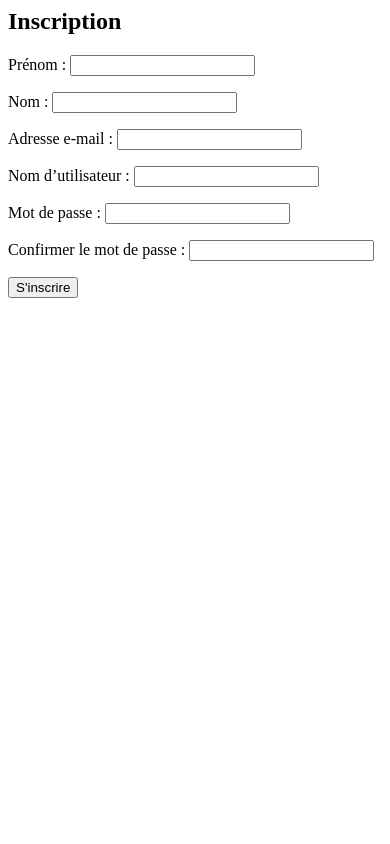
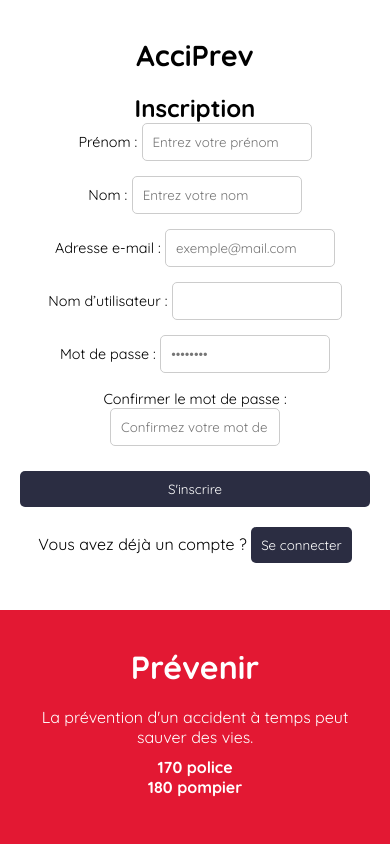
Before and after one commit to WilhCode72/Certification, a Django app: page /auth/register/ in a window 390 px wide. Run offline with Django 5.2, Linux system fonts and the light colour scheme.

Commit message:
hebergement

```diff
--- a/src/DocBlog/settings.py
+++ b/src/DocBlog/settings.py
@@ -24,9 +24,9 @@ BASE_DIR = Path(__file__).resolve().parent.parent
 SECRET_KEY = 'django-insecure-!5pm#y(5yr1_#7w%v50sypvk!f+go4xoh=4mi#e*udt(!ur(kg'
 
 # SECURITY WARNING: don't run with debug turned on in production!
-DEBUG = True
+DEBUG = False
 
-ALLOWED_HOSTS = []
+ALLOWED_HOSTS = ['.onrender.com']
 
 
 # Application definition
--- a/src/authentication/forms.py
+++ b/src/authentication/forms.py
@@ -1,13 +1,47 @@
 from django import forms
 from .models import CustomUser
-# from django.contrib.auth.models import CustomUser
 
 class RegistrationForm(forms.ModelForm):
-    first_name = forms.CharField(max_length=30, required=True, label="Prénom")
-    last_name = forms.CharField(max_length=30, required=True, label="Nom")
-    email = forms.EmailField(required=True, label="Adresse e-mail")
-    password = forms.CharField(widget=forms.PasswordInput, label="Mot de passe")
-    confirm_password = forms.CharField(widget=forms.PasswordInput, label="Confirmer le mot de passe")
+    first_name = forms.CharField(
+        max_length=30,
+        required=True,
+        label="Prénom",
+        widget=forms.TextInput(attrs={
+            'class': 'form-control',  # Classe CSS pour les champs
+            'placeholder': 'Entrez votre prénom'  # Texte d'exemple
+        })
+    )
+    last_name = forms.CharField(
+        max_length=30,
+        required=True,
+        label="Nom",
+        widget=forms.TextInput(attrs={
+            'class': 'form-control',
+            'placeholder': 'Entrez votre nom'
+        })
+    )
+    email = forms.EmailField(
+        required=True,
+        label="Adresse e-mail",
+        widget=forms.EmailInput(attrs={
+            'class': 'form-control',
+            'placeholder': 'exemple@mail.com'
+        })
+    )
+    password = forms.CharField(
+        widget=forms.PasswordInput(attrs={
+            'class': 'form-control',
+            'placeholder': '••••••••'
+        }),
+        label="Mot de passe"
+    )
+    confirm_password = forms.CharField(
+        widget=forms.PasswordInput(attrs={
+            'class': 'form-control',
+            'placeholder': 'Confirmez votre mot de passe'
+        }),
+        label="Confirmer le mot de passe"
+    )
 
     class Meta:
         model = CustomUser
@@ -39,5 +73,17 @@ class RegistrationForm(forms.ModelForm):
 
 
 class LoginForm(forms.Form):
-    username = forms.CharField(label="Nom d'utilisateur ou Email")
-    password = forms.CharField(widget=forms.PasswordInput, label="Mot de passe")
+    username = forms.CharField(
+        label="Nom d'utilisateur ou Email",
+        widget=forms.TextInput(attrs={
+            'class': 'form-control',
+            'placeholder': 'Nom d\'utilisateur ou Email'
+        })
+    )
+    password = forms.CharField(
+        label="Mot de passe",
+        widget=forms.PasswordInput(attrs={
+            'class': 'form-control',
+            'placeholder': '••••••••'
+        })
+    )
--- /dev/null
+++ b/src/authentication/static/css/login.css
@@ -0,0 +1,116 @@
+@import url('https://fonts.googleapis.com/css2?family=Quicksand:wght@300..700&display=swap');
+
+
+* {
+    margin: 0;
+    padding: 0;
+    box-sizing: border-box;
+
+
+    font-family: "Quicksand", serif;
+  font-optical-sizing: auto;
+  font-weight: weight;
+  font-style: normal;
+  }
+
+  body {
+    font-family: Arial, sans-serif;
+    background-color: #f5f7fa;
+  }
+
+  .container {
+    display: flex;
+    flex-wrap: wrap;
+    height: 100vh;
+  }
+
+  .form-section, .info-section {
+    flex: 1;
+    min-width: 300px;
+    padding: 20px;
+  }
+
+  .form-section {
+    background-color: #fff;
+    display: flex;
+    flex-direction: column;
+    justify-content: center;
+  }
+
+  .form-section h1 {
+    font-size: 1.8rem;
+    margin-bottom: 20px;
+  }
+
+  form {
+    display: flex;
+    flex-direction: column;
+  }
+
+  label {
+    margin: 10px 0 5px;
+    font-size: 0.9rem;
+  }
+
+  input {
+    padding: 10px;
+    margin-bottom: 15px;
+    border: 1px solid #ccc;
+    border-radius: 5px;
+  }
+
+  button {
+    padding: 10px;
+    margin: 10px 0;
+    border: none;
+    border-radius: 5px;
+    background-color: #2B2D42;
+    color: #fff;
+    cursor: pointer;
+  }
+
+  button:hover {
+    background-color: #003bb5;
+  }
+
+  .social-icons {
+    display: flex;
+    gap: 10px;
+  }
+
+  .social-icons button {
+    flex: 1;
+    background-color: #f0f0f0;
+    color: #000;
+  }
+
+  .info-section {
+    background-color: #E31833;
+    color: #fff;
+    display: flex;
+    flex-direction: column;
+    justify-content: center;
+    text-align: center;
+    padding: 40px;
+  }
+
+  .info-section h2 {
+    font-size: 2rem;
+    margin-bottom: 20px;
+  }
+
+  .info-section p {
+    font-size: 1rem;
+    margin-bottom: 10px;
+  }
+
+  @media (max-width: 768px) {
+    .form-section, .info-section {
+      flex: 100%;
+      text-align: center;
+    }
+
+    .info-section {
+      padding: 20px;
+    }
+  }
--- a/src/authentication/templates/authentication/register.html
+++ b/src/authentication/templates/authentication/register.html
@@ -1,6 +1,33 @@
+{% load static %}
+<!DOCTYPE html>
+<html lang="en">
+<head>
+    <meta charset="UTF-8">
+    <meta name="viewport" content="width=device-width, initial-scale=1.0">
+    <title>Inscription AcciPrev</title>
+    <link rel="stylesheet" href="{% static 'css/login.css' %}">
+</head>
+<body>
+    <div class="container">
+        <div class="form-section">
+            <h1>AcciPrev</h1>
             <h2>Inscription</h2>
             <form method="post">
                 {% csrf_token %}
                 {{ form.as_p }}
                 <button type="submit">S'inscrire</button>
             </form>
+            <p>Vous avez déjà un compte ?
+                <a href="{% url 'login' %}">
+                    <button type="button">Se connecter</button>
+                </a>
+            </p>
+        </div>
+        <div class="info-section">
+            <h2>Prévenir</h2>
+            <p>La prévention d'un accident à temps peut sauver des vies.</p>
+            <p><strong>170 police</strong><br><strong>180 pompier</strong></p>
+        </div>
+    </div>
+</body>
+</html>
--- /dev/null
+++ b/src/requirements.txt
@@ -0,0 +1,4 @@
+asgiref==3.8.1
+Django==5.1.2
+sqlparse==0.5.1
+tzdata==2024.2
```
Also changed, not shown: src/DocBlog/static/css/style.css (+71 -2 lines), src/authentication/templates/authentication/login.html (+24 -1 lines), src/blog/templates/blog/index.html (+40 -11 lines), src/db.sqlite3, 1 other file. Lines whose indentation alone changed are shown as unchanged.
